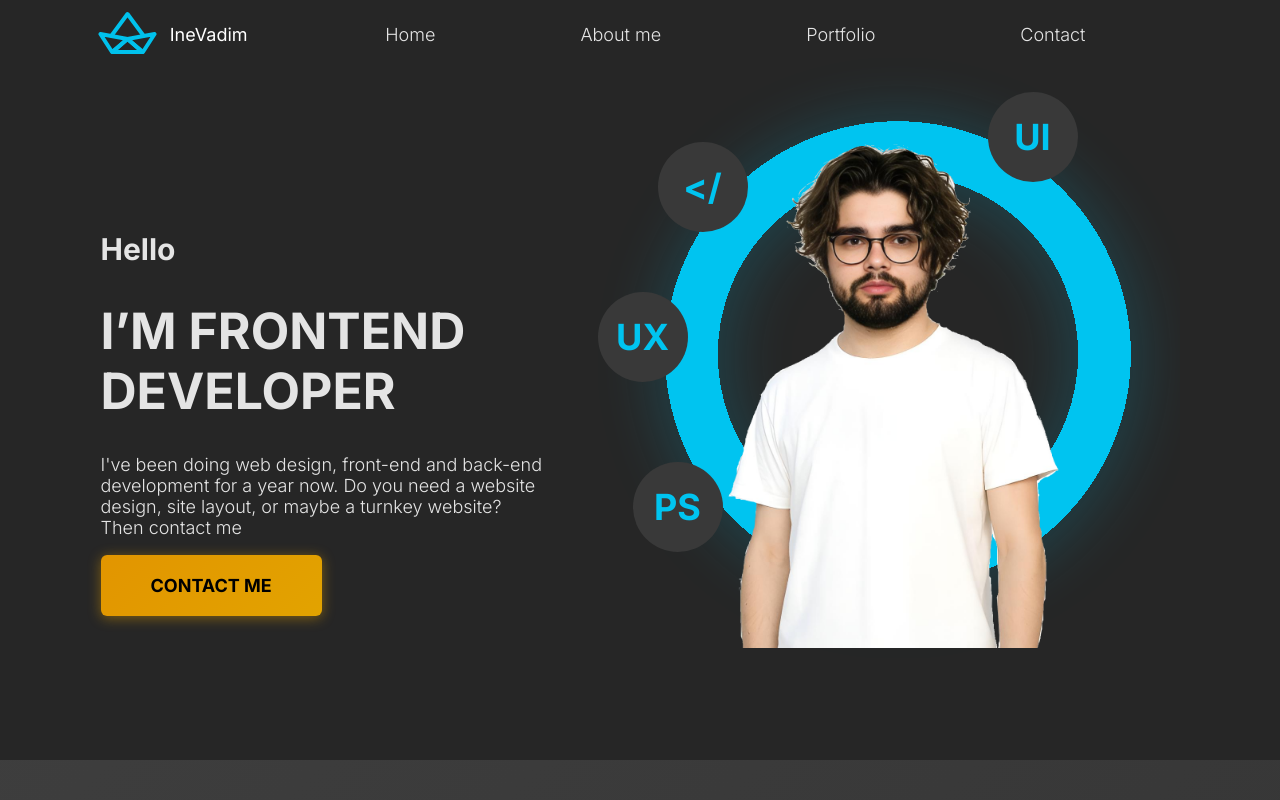
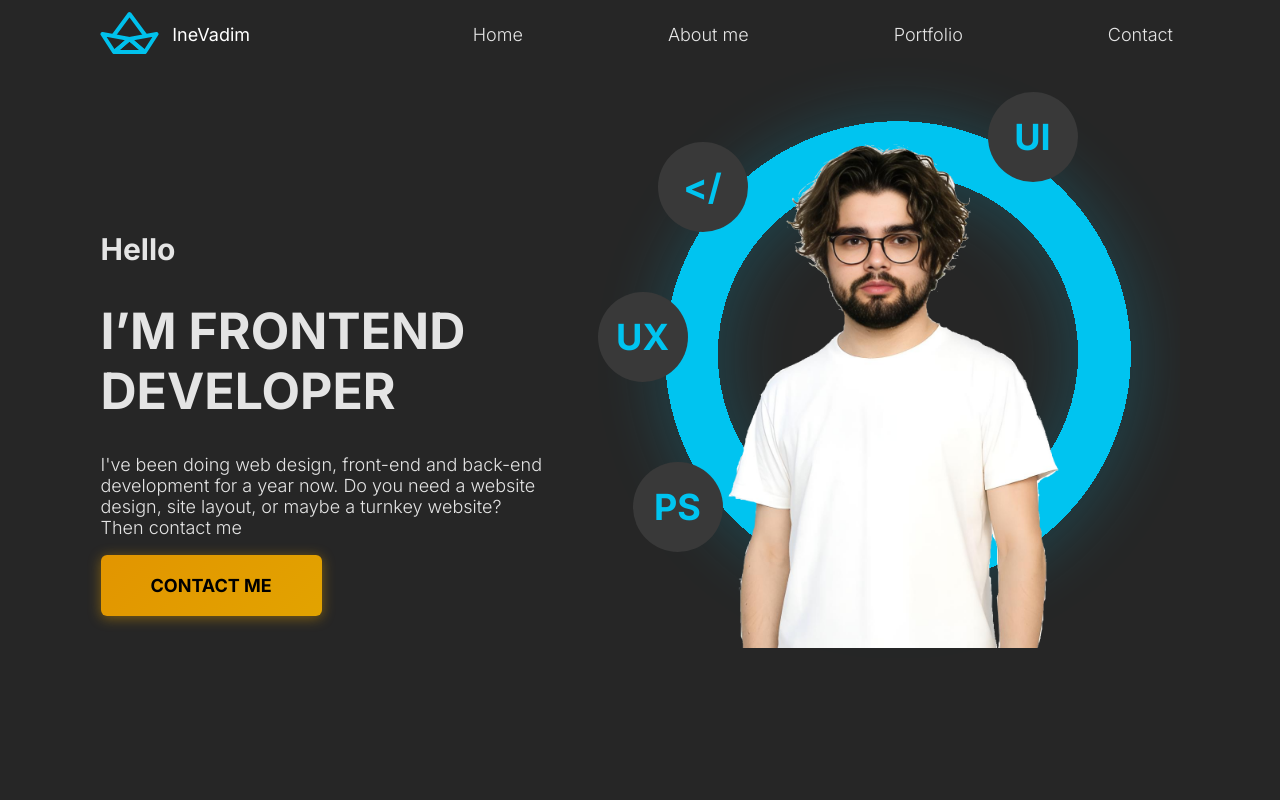
Before and after one commit to inevadim/portfolioFront, a React (Vite) app: page / in a window 1280 px wide. Shown: the top 800 px of the page. Built offline with nearby package versions, Linux system fonts and the light colour scheme.

Commit message:
sticky navigation

```diff
--- a/src/App.tsx
+++ b/src/App.tsx
@@ -4,6 +4,7 @@
 import styles from './App.module.css';
 import AboutMe from './components/aboutMe/AboutMe';
 import Footer from './components/footer/Footer';
+import Header from './components/header/Header';
 import Home from './components/home/Home';
 import Portfolio from './components/portfolio/Portfolio';
 import Skills from './components/skills/Skills';
@@ -13,6 +14,7 @@ function App() {
     return (
         <div className={styles.app}>
             {/* <Title>Welcome to IT-INCUBATOR</Title> */}
+            <Header />
             <Home />
             <Skills />
             <AboutMe />
--- a/src/components/home/header/Header.module.scss
+++ b/src/components/header/Header.module.scss
@@ -2,10 +2,12 @@
     display: flex;
     justify-content: space-around;
     align-items: center;
-    width: 1110px;
+    // width: 1110px;
+    width: 100%;
     height: 48px;
     padding-top: 10px;
     position: sticky;
     top: 0;
     z-index: 1000;
+    background-color: rgb(38, 38, 38);
 }
--- a/src/components/home/header/Header.tsx
+++ b/src/components/header/Header.tsx
@@ -4,7 +4,7 @@ import styles from './Header.module.scss';
 
 const Header = () => {
     return (
-        <div className={styles.header} id="home">
+        <div className={styles.header}>
             <Logo />
             <Menu />
         </div>
--- a/src/components/home/header/logo/Logo.tsx
+++ b/src/components/header/logo/Logo.tsx
@@ -1,5 +1,5 @@
 import styles from './Logo.module.scss';
-import logo from "../../../../assets/img/svg/logo.svg";
+import logo from "../../../assets/img/svg/logo.svg";
 
 function Logo() {
     return (
--- a/src/components/home/Home.tsx
+++ b/src/components/home/Home.tsx
@@ -1,13 +1,13 @@
-import Header from "./header/Header";
+// import Header from "../header/Header";
 import styles from './Home.module.scss';
 import Men from "./men/Men";
 import Title from "./title/Title";
 
 function Home() {
   return (
-    <div className={styles.wrap}>
+    <div className={styles.wrap} id="home">
       <div className={styles.home}>
-        <Header />
+        {/* <Header /> */}
         <div className={styles.wrapTitleMen}>
           <Title />
           <Men />
```
Also changed, not shown: src/components/header/logo/Logo.module.scss (renamed from src/components/home/header/logo/Logo.module.scss), src/components/header/menu/Menu.module.scss (renamed from src/components/home/header/menu/Menu.module.scss), src/components/header/menu/Menu.tsx (renamed from src/components/home/header/menu/Menu.tsx).
